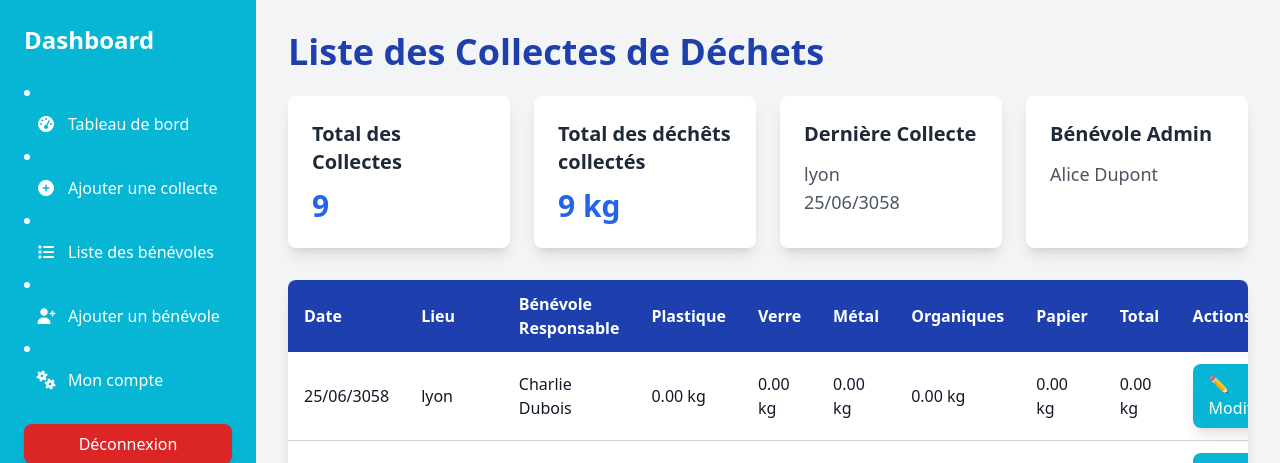
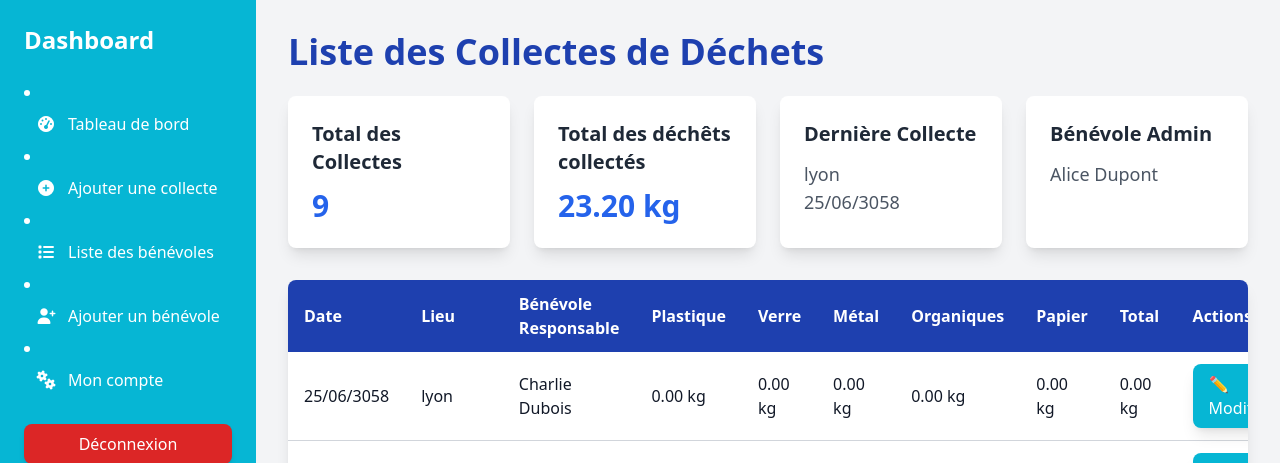
Before and after one commit to alex-adkl/projet_cleanSquad, a PHP site: page /collection_list.php in a window 1280 px wide. Shown: the top 463 px of the page. Run offline with PHP 8.4, Linux system fonts and the light colour scheme; data comes from the database, SQL or seed files in the repository; some libraries are stand-ins or nearby versions.

Commit message:
total Dechets OK

```diff
--- a/collection_list.php
+++ b/collection_list.php
@@ -23,6 +23,11 @@ try {
     $collectes = $stmt->fetchAll(PDO::FETCH_ASSOC);
     $admin = $query->fetch(PDO::FETCH_ASSOC);
     $adminNom = $admin ? htmlspecialchars($admin['nom']) : 'Aucun administrateur trouvé';
+
+    $totalDechets = 0;
+    foreach ($collectes as $collecte) {
+        $totalDechets += $collecte['total'];
+    }
 
 } catch (PDOException $e) {
     echo "Erreur de base de données : " . $e->getMessage();
@@ -85,7 +90,7 @@ error_reporting(E_ALL);
              <!-- Nombre total de dechets collectés -->
              <div class="bg-white p-6 rounded-lg shadow-lg">
                 <h3 class="text-xl font-semibold text-gray-800 mb-3">Total des déchêts collectés</h3>
-                <p class="text-3xl font-bold text-blue-600"><?= count($collectes) ?> kg</p>
+                <p class="text-3xl font-bold text-blue-600"><?= number_format((float)$totalDechets, 2, '.', '')?> kg</p>
             </div>
             <!-- Dernière collecte -->
             <div class="bg-white p-6 rounded-lg shadow-lg">
@@ -128,7 +133,7 @@ error_reporting(E_ALL);
                         <td class="py-3 px-4"><?= number_format((float)$collecte['metal'], 2, '.', '')?> kg</td>
                         <td class="py-3 px-4"><?= number_format((float)$collecte['organiques'], 2, '.', '')?> kg</td>
                         <td class="py-3 px-4"><?= number_format((float)$collecte['papier'], 2, '.', '')?> kg</td>
-                        <td class="py-3 px-4"><?= isset($collecte['total']) ? number_format($collecte['total'], 2) : '0.00' ?> kg</td>
+                        <td class="py-3 px-4"><?= number_format((float)$collecte['total'], 2, '.', '')?> kg</td>
                         <td class="py-3 px-4 flex space-x-2">
                             <a href="collection_edit.php?id=<?= $collecte['id'] ?>" class="bg-cyan-500 hover:bg-cyan-600 text-white px-4 py-2 rounded-lg shadow-lg focus:outline-none focus:ring-2 focus:ring-blue-500 transition duration-200">
                                 ✏️ Modifier
```
